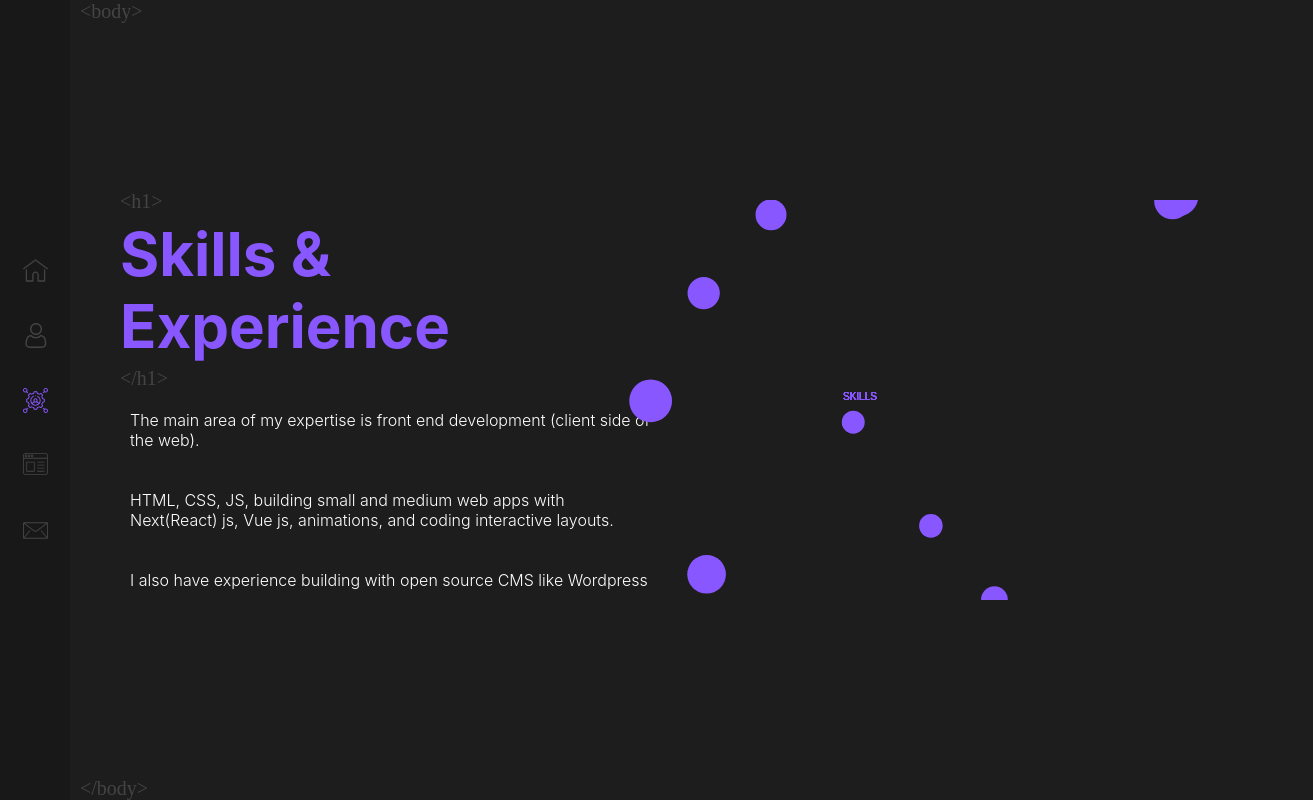
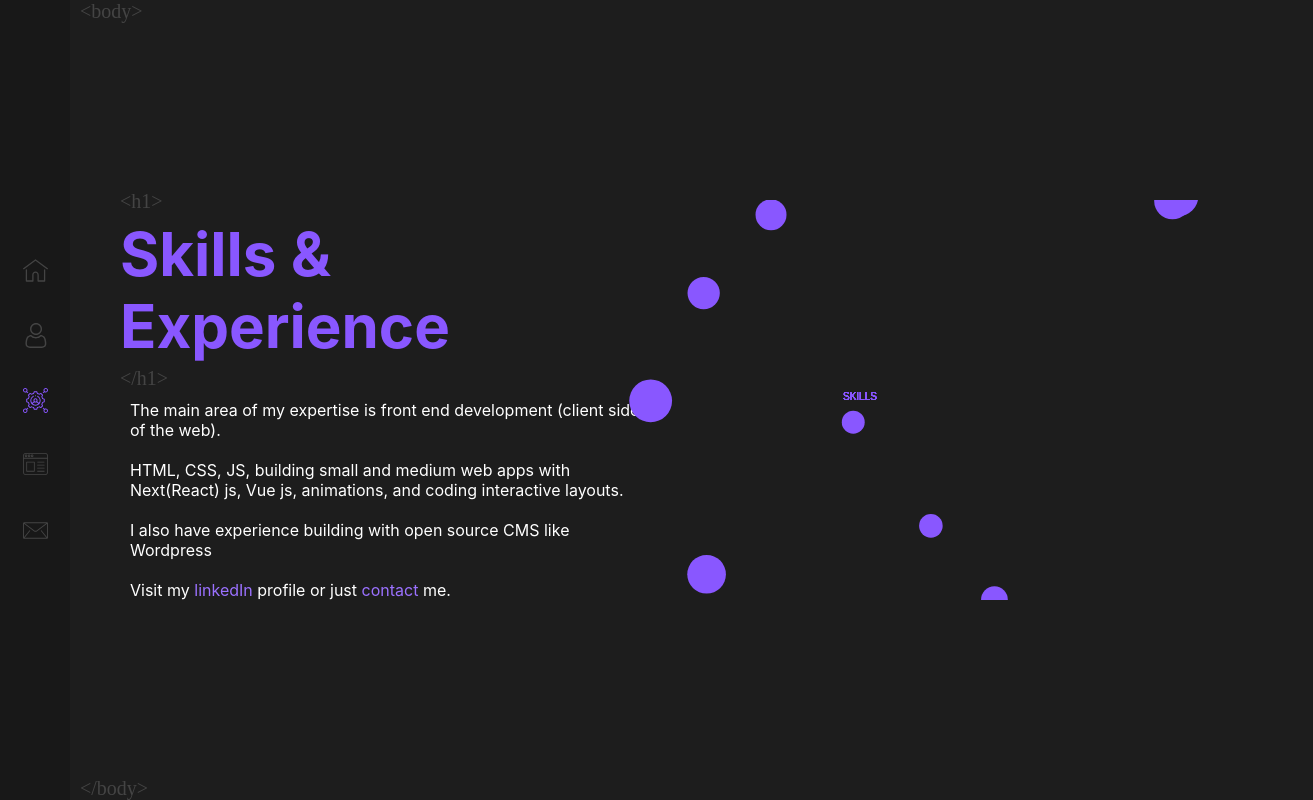
Before and after one commit to Venaz-dev/my-portfolio, a Next.js app: page /skills in a window 1280 px wide. Shown: the whole page, 1313 px wide, since content can reach past the window. Built offline with nearby package versions, Linux system fonts and the light colour scheme; a web font is replaced by a local one.

Commit message:
page transition

```diff
--- a/components/Layout.js
+++ b/components/Layout.js
@@ -1,13 +1,24 @@
-import React from 'react'
+import React, {useState} from 'react'
 import Nav from "./nav/Nav"
+import Loader from './loader/loader'
 
 const Layout = ({page, children}) => {
+  const [loading, setLoading] = useState(false)
+
+  const toogleLoading = () => {
+    console.log("works");
+    setLoading(!loading)
+    setTimeout(() => {
+      setLoading(!loading)
+    }, 2000);
+  }
   return (
     <div>
-      <Nav page={page}/>
+      <Nav page={page} loading = {toogleLoading} />
       <div style={{paddingLeft: '70px'}}>
         {children}
       </div>
+
     </div>
   )
 }
--- /dev/null
+++ b/components/loader/loader.js
@@ -0,0 +1,29 @@
+import React, { useEffect, useRef } from "react";
+
+const Loader = ({ loading }) => {
+  const loaderRef = useRef();
+  const barRef = useRef();
+
+  const showLoader = () => {
+    if (loading) {
+      loaderRef.current.style.transform = "translateX(0)";
+      barRef.current.style.backgroundPosition = "0 100%";
+    } else {
+      loaderRef.current.style.transform = "translateX(-100vw)";
+      setTimeout(() => {
+        barRef.current.style.backgroundPosition = "right";
+      }, 2000);
+    }
+  };
+
+  useEffect(() => {
+     showLoader()
+  }, [loading]);
+  return (
+    <div ref={loaderRef} className="loader">
+      <div ref={barRef} className="loading-bar"></div>
+    </div>
+  );
+};
+
+export default Loader;
--- a/components/nav/Nav.js
+++ b/components/nav/Nav.js
@@ -8,13 +8,13 @@ import Skills from "../../public/assets/skills";
 
 import Link from "next/link";
 
-const Nav = ({ page }) => {
+const Nav = ({ page, loading }) => {
   return (
     <nav>
       <div className="logo"></div>
       <div className="navigation">
         <Link href="/">
-          <div>
+          <div onClick={loading}>
             <div className="icon">
               <Home page={page} />
             </div>
@@ -22,7 +22,7 @@ const Nav = ({ page }) => {
           </div>
         </Link>
         <Link href="/about">
-        <div>
+          <div onClick={loading}>
             <div className="icon">
               <About page={page} />
             </div>
@@ -30,7 +30,7 @@ const Nav = ({ page }) => {
           </div>
         </Link>
         <Link href="/skills">
-        <div>
+          <div onClick={loading}>
             <div className="icon">
               <Skills page={page} />
             </div>
@@ -43,12 +43,16 @@ const Nav = ({ page }) => {
           </div>
           <p>WORKS</p>
         </div>
+        <Link href="/contact">
+          <a>
             <div>
               <div className="icon">
                 <Contact page={page} />
               </div>
               <p>CONTACT</p>
             </div>
+          </a>
+        </Link>
       </div>
       <div className="socials"></div>
     </nav>
--- a/package.json
+++ b/package.json
@@ -8,6 +8,7 @@
     "start": "next start"
   },
   "dependencies": {
+    "framer-motion": "^2.9.4",
     "next": "10.0.1",
     "next-images": "^1.6.2",
     "node-sass": "4.14.1",
--- a/pages/_app.js
+++ b/pages/_app.js
@@ -1,7 +1,38 @@
-import '../styles/globals.scss'
+import "../styles/globals.scss";
+import { motion, AnimatePresence } from "framer-motion";
 
-function MyApp({ Component, pageProps }) {
-  return <Component {...pageProps} />
+function MyApp({ Component, pageProps, router }) {
+  return (
+    <AnimatePresence exitBeforeEnter>
+      <motion.div
+        key={router.route}
+        initial="pageInitial"
+        animate="pageAnimate"
+        exit="pageExit"
+        transition={{ duration: 1, type: "spring", stiffness: 150}}
+        variants={{
+          pageInitial: {
+            // opacity: 0,
+            transform: 'scale(0.5)',
+
+
+          },
+          pageAnimate: {
+            opacity: 1,
+            transform: 'scale(1)'
+          },
+          pageExit:{
+            // backgroundColor: 'white',
+            // filter: 'invert()',
+            // opacity: 0,
+            transform: 'scale(0.5)'
+          }
+        }}
+      >
+        <Component {...pageProps} />
+      </motion.div>
+    </AnimatePresence>
+  );
 }
 
-export default MyApp
+export default MyApp;
--- a/pages/about/index.js
+++ b/pages/about/index.js
@@ -1,6 +1,7 @@
 import React from "react";
 import Layout from "../../components/Layout";
 import Circle from "../../components/canvas/circle"
+import Link from "next/link";
 
 const Index = () => {
   return (
@@ -20,7 +21,7 @@ const Index = () => {
             of gaming, outdoor activities and, recently, content creation.
           </p>
           <p className="bio">
-            Interested in the entire frontend spectrum and working on ambitious
+            Interested in the entire frontend spectrum, improving my <Link href="/skills"><a>skills</a></Link> and working on ambitious
             projects with positive people.
           </p>
         </div>
--- a/pages/skills/index.js
+++ b/pages/skills/index.js
@@ -1,6 +1,7 @@
 import React from "react";
 import Layout from "../../components/Layout";
-import Language from "../../components/canvas/language"
+import Language from "../../components/canvas/language";
+import Link from "next/link";
 
 const Index = () => {
   return (
@@ -16,16 +17,22 @@ const Index = () => {
             of the web).
           </p>
           <p className="bio">
-            HTML, CSS, JS, building small and medium web apps with
-            Next(React) js, Vue js, animations, and coding
-            interactive layouts.
+            HTML, CSS, JS, building small and medium web apps with Next(React)
+            js, Vue js, animations, and coding interactive layouts.
           </p>
           <p className="bio">
             I also have experience building with open source CMS like Wordpress
           </p>
+          <p className="bio">
+            Visit my <a href="linkedin.com">linkedIn</a> profile or just{" "}
+            <Link href="/contact">
+              <a>contact</a>
+            </Link>{" "}
+            me.
+          </p>
         </div>
         <div className="circle">
-            <Language />
+          <Language />
         </div>
 
         <span style={{ bottom: "0", left: "10px" }}>{"</body>"}</span>
--- a/styles/about.scss
+++ b/styles/about.scss
@@ -38,6 +38,14 @@
             font-weight: 300;
             // letter-spacing: 1px;
         }
+        .contact-details{
+            color: #ffffff;
+            b{
+                color: $primary;
+                margin-right: 10px;
+                font-size: 18px;
+            }
+        }
     }
 
     .circle {
--- a/styles/globals.scss
+++ b/styles/globals.scss
@@ -8,6 +8,7 @@ body {
   margin: 0;
   color: #444444;
   background-color: $bg-color;
+  overflow: hidden !important;
   font-family: -apple-system, BlinkMacSystemFont, Segoe UI, Roboto, Oxygen,
     Ubuntu, Cantarell, Fira Sans, Droid Sans, Helvetica Neue, sans-serif;
 }
@@ -21,8 +22,12 @@ button{
 }
 
 a {
-  color: inherit;
+  color: lighten($color: $primary, $amount: 5);
   text-decoration: none;
+  &:hover{
+    text-decoration: underline;
+    // text-transform: uppercase;
+  }
 }
 
 p{
@@ -56,4 +61,5 @@ p{
 @import "./home.scss";
 @import "./about.scss";
 @import "./skills.scss";
-@import "./canvas/circle.scss"
+@import "./canvas/circle.scss";
+@import "./loader.scss";
--- /dev/null
+++ b/styles/loader.scss
@@ -0,0 +1,25 @@
+.loader{
+    background-color: #181818;
+    height: 100vh;
+    width: 100vw;
+    position: fixed;
+    top: 0;
+    left: 0;
+    display: flex;
+    align-items: center;
+    justify-content: center;
+    transform: translateX(-100vw);
+    transition: all 1s cubic-bezier(0.075, 0.82, 0.165, 1) 0s;
+    .loading-bar{
+        min-height: 5px;
+        min-width: 50%;
+        // background-color: $primary;
+        background-size: 200% 200%;
+        background-image: linear-gradient(to right, $primary 50%, $bg-color 0);
+        background-position: right;
+        transition: all 1s cubic-bezier(0.075, 0.82, 0.165, 1) 0s;
+        // &:hover{
+        //     background-position: 0 100%;
+        //   }
+    }
+}
--- a/styles/skills.scss
+++ b/styles/skills.scss
@@ -26,10 +26,10 @@
         }
         .bio{
 
-            margin: 20px 0;
+            margin: 10px 0;
             margin-left: 10px;
             color: #ffffff;
-            font-weight: 300;
+            font-weight: 400;
             // letter-spacing: 1px;
         }
     }
```
Also changed, not shown: pages/contact/index.js (added, +32 -0 lines), 1 other file (tests, documents, lock files or other folders). Lines whose indentation alone changed are shown as unchanged.
